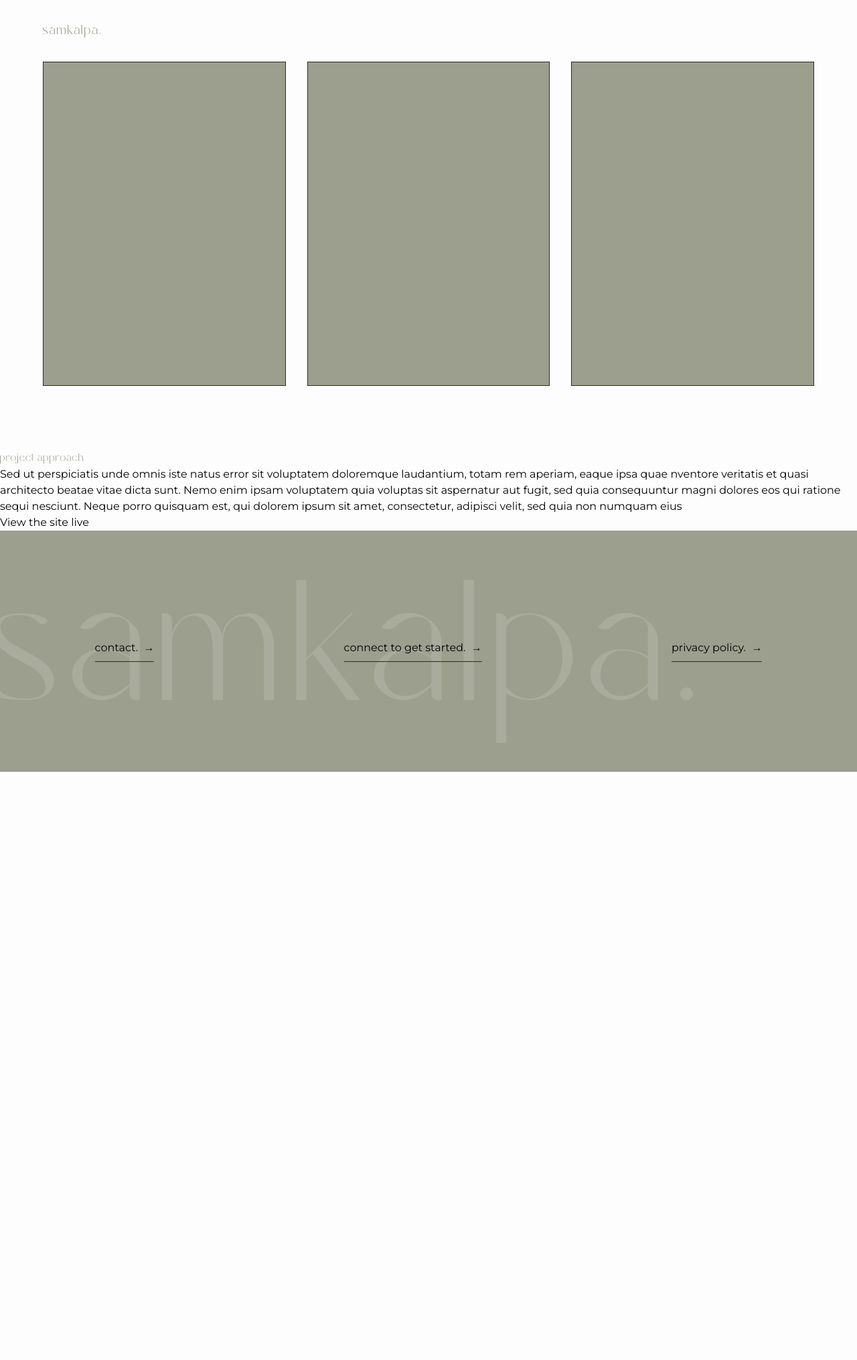
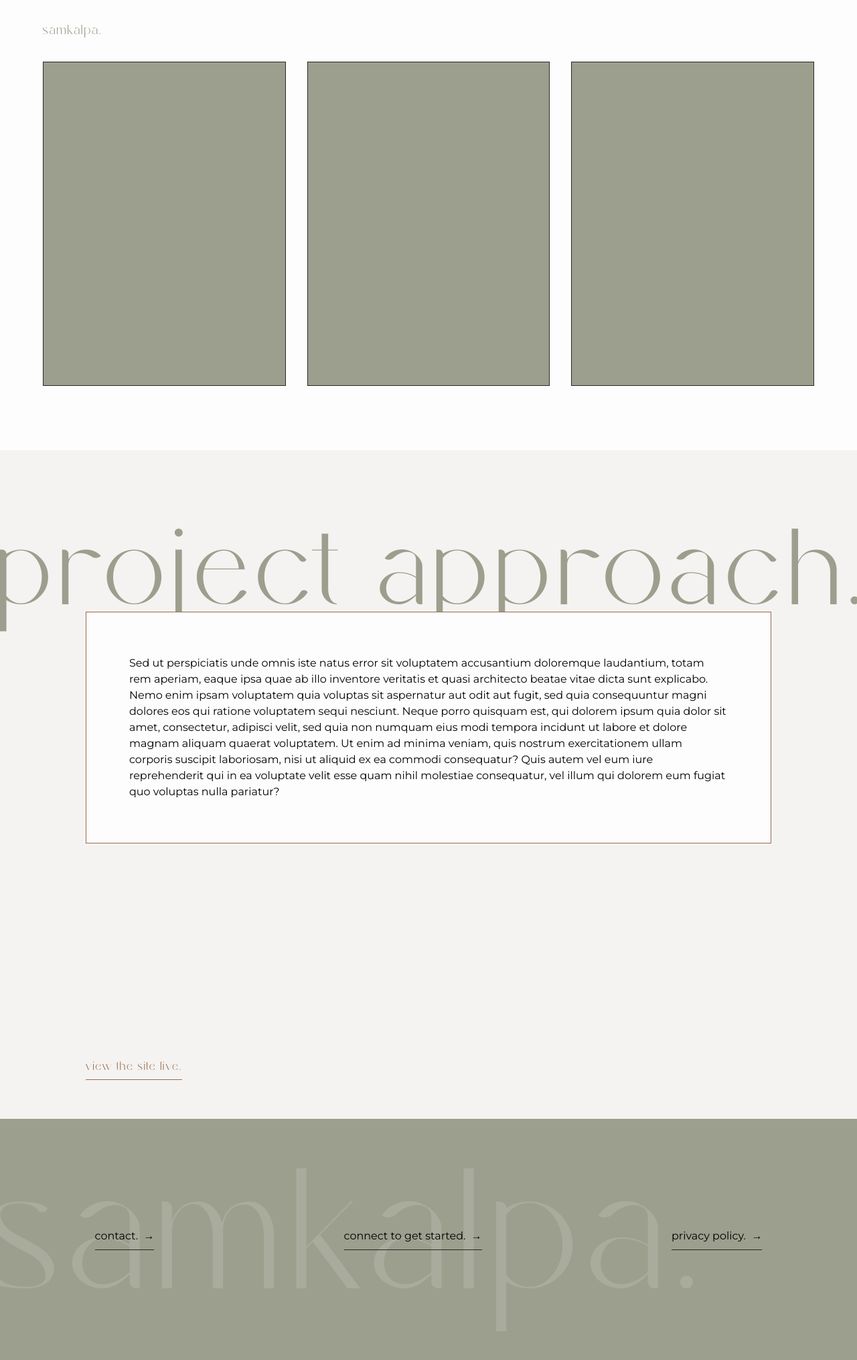
Before and after one commit to brittwoodard/embodied-creative, a Jekyll site: the page built from _projects/sage-studio.md, in a window 1280 px wide. Shown: the whole page at 67% size. Built offline with Jekyll 4.4.1, drawn with Linux system fonts in a browser that asks for light colours; some web fonts are replaced; before the commit the page ends 1152 px from its top, so only the background shows below that.

Commit message:
project layout

```diff
--- a/_layouts/project.html
+++ b/_layouts/project.html
@@ -17,10 +17,10 @@
   </section>
 
 <!-- Approach -->
-<section>
-    <h2>Project Approach</h2>
-    <div>
-        <p>Sed ut perspiciatis unde omnis iste natus error sit voluptatem doloremque laudantium, totam rem aperiam, eaque ipsa quae nventore veritatis et quasi architecto beatae vitae dicta sunt. Nemo enim ipsam voluptatem quia voluptas sit aspernatur aut fugit, sed quia consequuntur magni dolores eos qui ratione sequi nesciunt. Neque porro quisquam est, qui dolorem ipsum sit amet, consectetur, adipisci velit, sed quia non numquam eius </p>
+<section class="bg-medium py-5p">
+    <h2 class="overflow-heading-projects z-0 lowercase">Project Approach.</h2>
+    <div class="border border-feature p-5p m-10p z-10 bg-light relative top-[-12rem]">
+        <p>Sed ut perspiciatis unde omnis iste natus error sit voluptatem accusantium doloremque laudantium, totam rem aperiam, eaque ipsa quae ab illo inventore veritatis et quasi architecto beatae vitae dicta sunt explicabo. Nemo enim ipsam voluptatem quia voluptas sit aspernatur aut odit aut fugit, sed quia consequuntur magni dolores eos qui ratione voluptatem sequi nesciunt. Neque porro quisquam est, qui dolorem ipsum quia dolor sit amet, consectetur, adipisci velit, sed quia non numquam eius modi tempora incidunt ut labore et dolore magnam aliquam quaerat voluptatem. Ut enim ad minima veniam, quis nostrum exercitationem ullam corporis suscipit laboriosam, nisi ut aliquid ex ea commodi consequatur? Quis autem vel eum iure reprehenderit qui in ea voluptate velit esse quam nihil molestiae consequatur, vel illum qui dolorem eum fugiat quo voluptas nulla pariatur?</p>
     </div>
-    <a href="#">View the site live</a>
+    <a href="#" class="link mx-10p text-feature">View the site live.</a>
 </section>
--- a/assets/css/output-style.css
+++ b/assets/css/output-style.css
@@ -416,7 +416,10 @@
   border-bottom-width: 1px;
   padding-bottom: 0.5rem;
   font-family: postureregular, sans-serif;
+  font-size: 1.1rem;
   text-transform: lowercase;
+  letter-spacing: 0.025em;
+        border-color: currentColor;
 }
 .button {
   margin-top: 2rem;
@@ -458,6 +461,13 @@
   white-space: nowrap;
   text-align: center;
   font-size: 18vw;
+}
+.overflow-heading-projects {
+  overflow: hidden;
+  text-overflow: clip;
+  white-space: nowrap;
+  text-align: center;
+  font-size: 12.6vw;
 }
 .transparent {
   color: transparent;
@@ -522,15 +532,19 @@
 .m-10p {
   margin: 10%;
 }
+.mx-10p {
+  margin-left: 10%;
+  margin-right: 10%;
+}
 .my-8 {
   margin-top: 2rem;
   margin-bottom: 2rem;
 }
+.mb-5p {
+  margin-bottom: 5%;
+}
 .mb-8 {
   margin-bottom: 2rem;
-}
-.mb-5p {
-  margin-bottom: 5%;
 }
 .flex {
   display: flex;
@@ -538,14 +552,11 @@
 .grid {
   display: grid;
 }
-.aspect-square {
-  aspect-ratio: 1 / 1;
-}
-.aspect-portrait-tall {
-  aspect-ratio: 3 / 5;
-}
 .aspect-portrait {
   aspect-ratio: 3 / 4;
+}
+.max-h-\[50vh\] {
+  max-height: 50vh;
 }
 .min-h-\[40vh\] {
   min-height: 40vh;
@@ -553,8 +564,11 @@
 .min-h-\[80vh\] {
   min-height: 80vh;
 }
-.min-h-60 {
-  min-height: 60vh;
+.min-h-\[45vh\] {
+  min-height: 45vh;
+}
+.min-h-\[50vh\] {
+  min-height: 50vh;
 }
 .w-full {
   width: 100%;
@@ -590,17 +604,11 @@
 .justify-around {
   justify-content: space-around;
 }
-.gap-32 {
-  gap: 8rem;
-}
 .gap-4 {
   gap: 1rem;
 }
 .gap-64 {
   gap: 16rem;
-}
-.gap-16 {
-  gap: 4rem;
 }
 .gap-8 {
   gap: 2rem;
@@ -611,6 +619,10 @@
 .border-b {
   border-bottom-width: 1px;
 }
+.border-black {
+  --tw-border-opacity: 1;
+  border-color: rgb(39 39 39 / var(--tw-border-opacity));
+}
 .border-dark {
   --tw-border-opacity: 1;
   border-color: rgb(156 159 141 / var(--tw-border-opacity));
@@ -618,10 +630,6 @@
 .border-feature {
   --tw-border-opacity: 1;
   border-color: rgb(153 107 76 / var(--tw-border-opacity));
-}
-.border-black {
-  --tw-border-opacity: 1;
-  border-color: rgb(39 39 39 / var(--tw-border-opacity));
 }
 .bg-dark {
   --tw-bg-opacity: 1;
@@ -665,10 +673,6 @@
   padding-top: 2rem;
   padding-bottom: 2rem;
 }
-.py-\[2\.5\%\] {
-  padding-top: 2.5%;
-  padding-bottom: 2.5%;
-}
 .pb-2 {
   padding-bottom: 0.5rem;
 }
@@ -694,17 +698,16 @@
 .lowercase {
   text-transform: lowercase;
 }
-.leading-loose {
-  line-height: 2;
-}
-.leading-10 {
-  line-height: 2.5rem;
-}
-.tracking-widest {
-  letter-spacing: 0.1em;
-}
 .tracking-wide {
   letter-spacing: 0.025em;
+}
+.text-dark {
+  --tw-text-opacity: 1;
+  color: rgb(156 159 141 / var(--tw-text-opacity));
+}
+.text-feature {
+  --tw-text-opacity: 1;
+  color: rgb(153 107 76 / var(--tw-text-opacity));
 }
 .text-h-light {
   --tw-text-opacity: 1;
@@ -713,10 +716,6 @@
 .text-medium {
   --tw-text-opacity: 1;
   color: rgb(245 243 241 / var(--tw-text-opacity));
-}
-.text-dark {
-  --tw-text-opacity: 1;
-  color: rgb(156 159 141 / var(--tw-text-opacity));
 }
 
 @font-face {
```
Also changed, not shown: style.css (+6 -1 lines).
